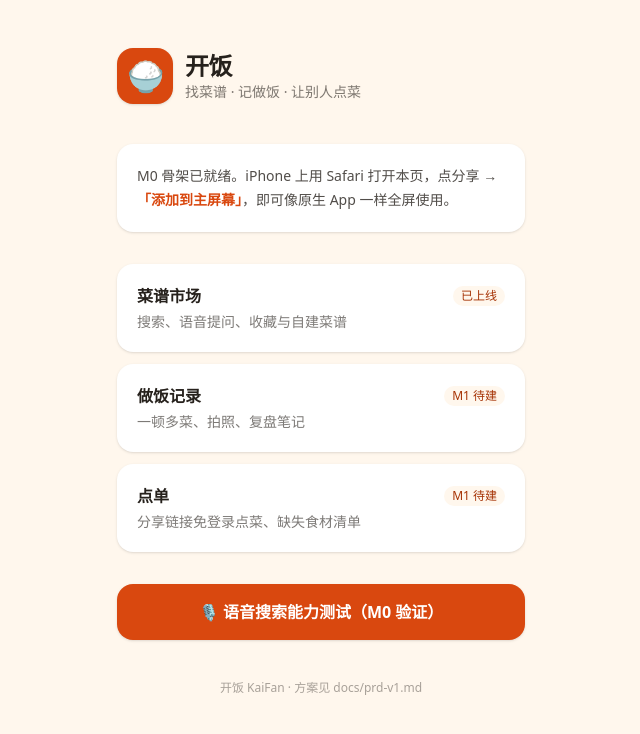
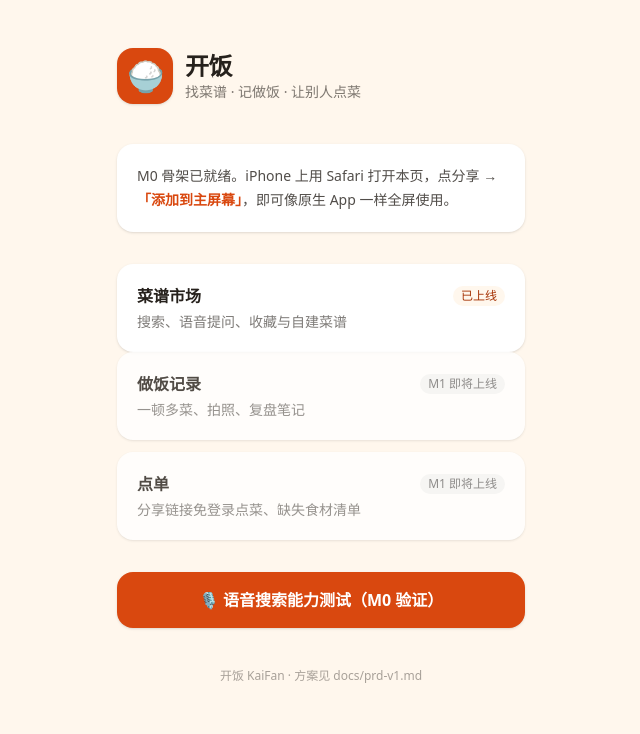
Before and after one commit to wzyandzex/food, a Next.js app in the folder apps/web/: page / in a window 1280 px wide. Shown: the top 734 px of the page, without its empty margins (319-959 px from the left). Built offline with nearby package versions, Linux system fonts and the light colour scheme.

Commit message:
chore: 清理小问题——末尾换行、首页死链样式修复 (#5)

```diff
--- a/apps/web/src/app/page.tsx
+++ b/apps/web/src/app/page.tsx
@@ -42,21 +42,38 @@ export default function HomePage() {
       </section>
 
       <section className="mb-8 space-y-3">
-        {MODULES.map((module) => (
-          <Link
-            key={module.title}
-            href={module.title === '菜谱市场' ? '/recipes' : '#'}
-            className={`block rounded-2xl bg-white p-5 shadow-sm ${module.title === '菜谱市场' ? 'active:scale-[0.99]' : ''}`}
+        {MODULES.map((module) => {
+          const isAvailable = module.title === '菜谱市场'
+          const CardContent = (
+            <div
+              className={`block rounded-2xl bg-white p-5 shadow-sm ${
+                isAvailable ? 'active:scale-[0.99]' : 'cursor-default opacity-80'
+              }`}
             >
               <div className="mb-1 flex items-center justify-between">
                 <h2 className="font-semibold">{module.title}</h2>
-              <span className="rounded-full bg-brand-soft px-2 py-0.5 text-xs font-medium text-brand-deep">
-                {module.title === '菜谱市场' ? '已上线' : `${module.status} 待建`}
+                <span
+                  className={`rounded-full px-2 py-0.5 text-xs font-medium ${
+                    isAvailable
+                      ? 'bg-brand-soft text-brand-deep'
+                      : 'bg-neutral-100 text-neutral-500'
+                  }`}
+                >
+                  {isAvailable ? '已上线' : `${module.status} 即将上线`}
                 </span>
               </div>
               <p className="text-sm text-ink/60">{module.desc}</p>
+            </div>
+          )
+
+          return isAvailable ? (
+            <Link key={module.title} href="/recipes">
+              {CardContent}
             </Link>
-        ))}
+          ) : (
+            <div key={module.title}>{CardContent}</div>
+          )
+        })}
       </section>
 
       <Link
```
Also changed, not shown: apps/web/src/app/api/recipes/search/route.ts (line endings or trailing spaces), apps/web/src/app/recipes/[id]/page.tsx (line endings or trailing spaces), apps/web/src/app/recipes/page.tsx (line endings or trailing spaces), apps/web/src/lib/supabase.ts (line endings or trailing spaces), 1 other file (tests, documents, lock files or other folders). Lines whose indentation alone changed are shown as unchanged.
